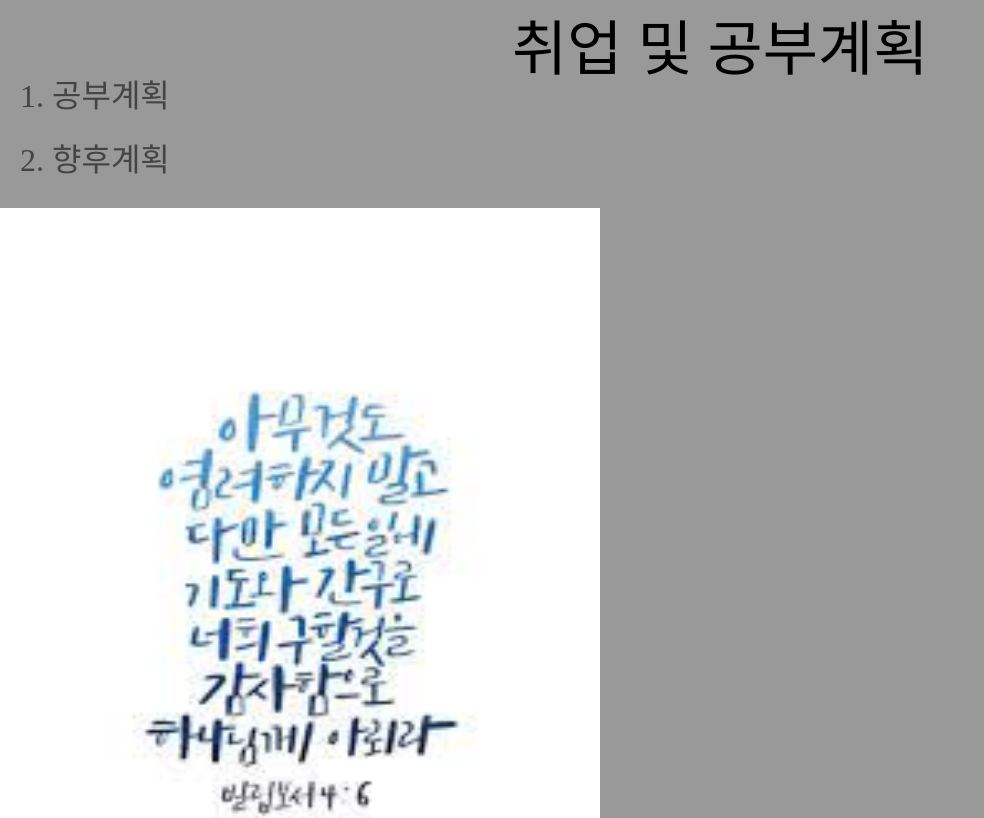
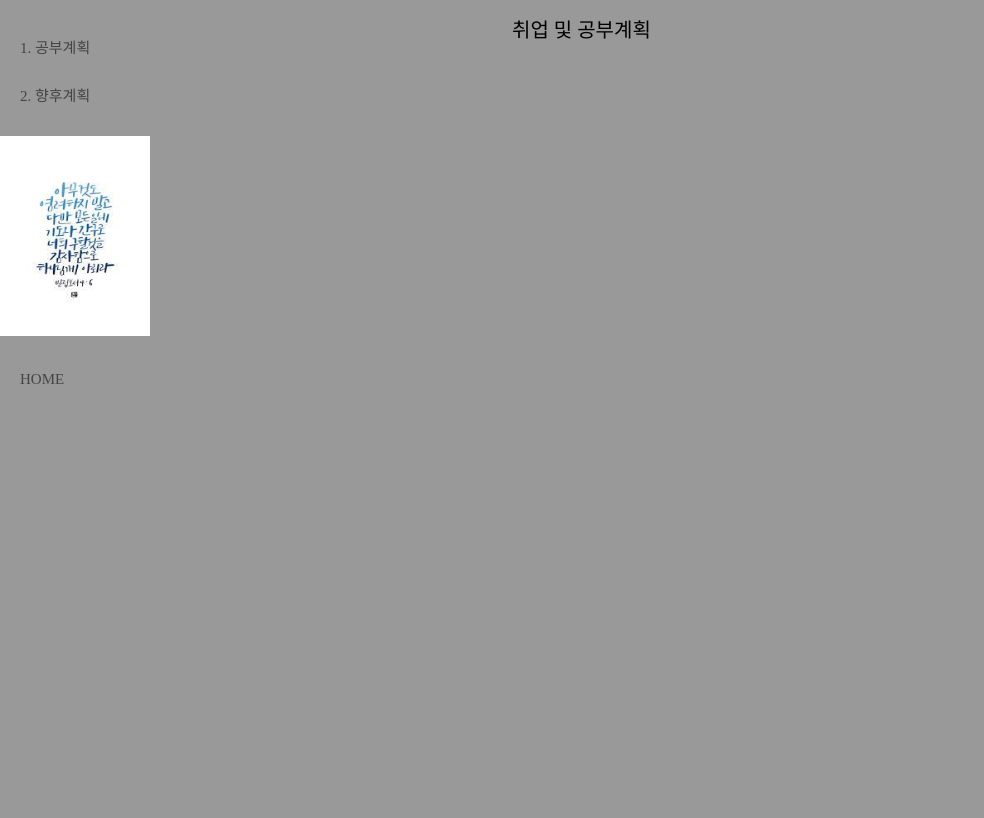
Before and after one commit to sjcho9524/Presentation, a plain HTML site: page study/index.html in a window 1280 px wide. Shown: the top 818 px of the page, without its empty margins (0-984 px from the left). Drawn offline with nearby package versions, Linux system fonts and the light colour scheme.

Commit message:
CSS_수정본

```diff
--- a/study/study.css
+++ b/study/study.css
@@ -2,12 +2,12 @@ body {
   background-color: #999;
 }
 h1 {
-  font-size: 60px;
+  font-size: 20px;
   margin-top: 20px;
   margin-left: 40%;
 }
 a {
-  font-size: 32px;
+  font-size: 15px;
   text-decoration: none;
   color: #444444;
   margin-left: 20px;
@@ -16,6 +16,6 @@ a:hover {
   color: #e5e5e5;
 }
 img {
-  width: 600px;
-  height: 800px;
+  width: 150px;
+  height: 200px;
 }
```
